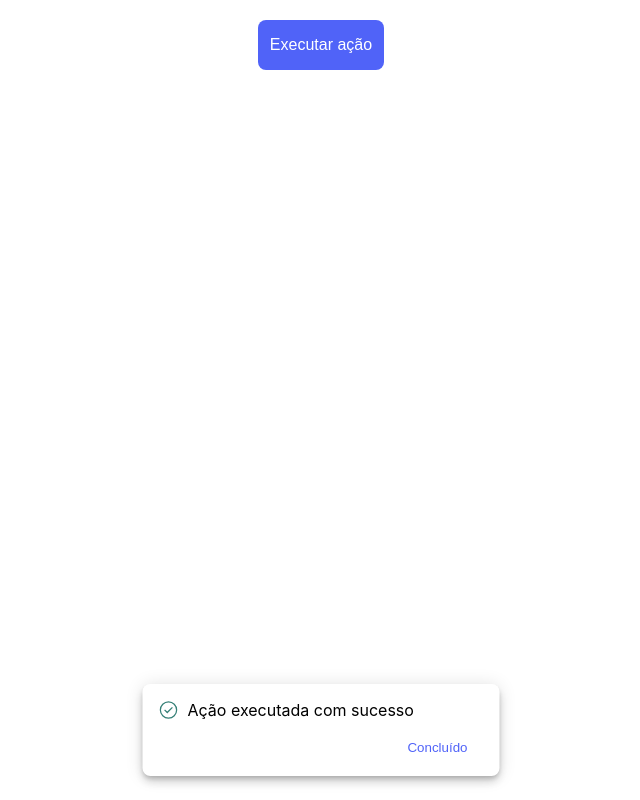
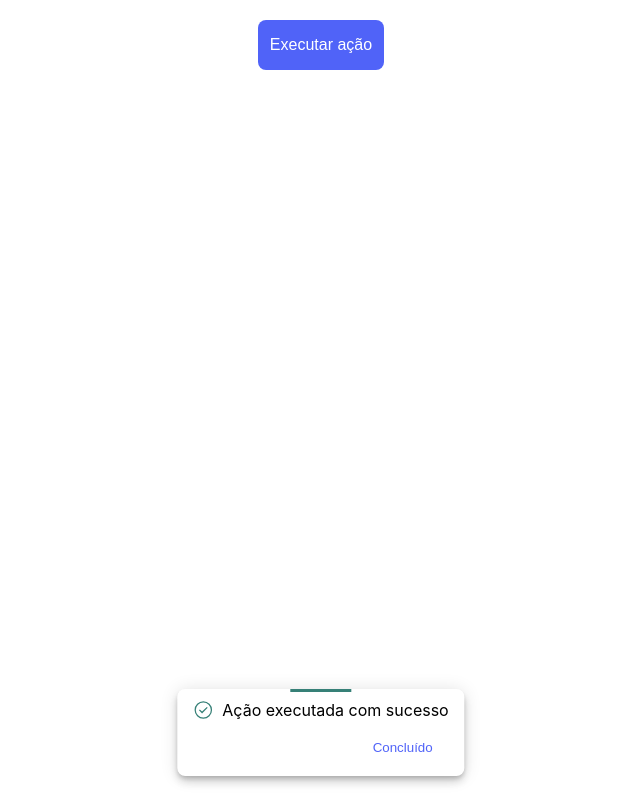
Before and after one commit to caiofgf/study-projects, a React (Create React App) app: page / in a window 1280 px wide. Both pictures are taken after a click on the button "Executar ação". Shown: the whole page, without its empty margins (319-959 px from the left). Built offline with nearby package versions, Linux system fonts and the light colour scheme.

Commit message:
creating color-bar and resolving some bugs

```diff
--- a/src/App.js
+++ b/src/App.js
@@ -11,7 +11,7 @@ function App() {
         snackBarButtonLabel="Concluído"
         type="success"
         id="my-snack-bar"
-        time={3000}
+        time={5000}
       />
     </div>
   );
--- a/src/components/SnackBar/SnackBar.css
+++ b/src/components/SnackBar/SnackBar.css
@@ -1,10 +1,11 @@
 .snack-bar {
     visibility: hidden;
     display: flex;
+    align-items: center;
     flex-direction: row;
     flex-wrap: wrap;
     align-items: flex-start;
-    padding: 8px 16px;
+    padding: 0px 16px 8px;
 
     max-width: 325px;
     box-shadow:
@@ -42,6 +43,20 @@
 @keyframes fadeout {
     from {bottom: 24px;}
     to {bottom: -100px;}
+}
+
+.color-bar {
+    background-color: black;
+    height: 3px;
+    width: 100%;
+    margin-left: auto;
+    margin-right: auto;
+    /* animation: close-color-bar 3s; */
+}
+
+@keyframes close-color-bar {
+    from {width: 100%}
+    to {width: 0%}
 }
 
 .content {
--- a/src/components/SnackBar/SnackBar.js
+++ b/src/components/SnackBar/SnackBar.js
@@ -2,20 +2,49 @@ import './SnackBar.css';
 import Button from '../Button/Button';
 
 const SnackBar = ({ text, snackBarButtonLabel, openButtonLabel, type, id, buttonFunction, time }) => {
+    const timeoutList = [];
+    const types = {
+        error: {
+            icon: (() => (<svg className="MuiSvgIcon-root jss6" style={{color: types.error.color}} focusable="false" viewBox="0 0 24 24" color="inherit" aria-hidden="true" fill="none" aria-label="[object Object]"><path fill="currentColor" d="M12 13.2l4.05 4.05 1.2-1.2L13.2 12l4.05-4.05-1.2-1.2L12 10.8 7.95 6.75l-1.2 1.2L10.8 12l-4.05 4.05 1.2 1.2L12 13.2z"></path><path fill="currentColor" fill-rule="evenodd" d="M1.5 12C1.5 6.15 6.15 1.5 12 1.5S22.5 6.15 22.5 12 17.85 22.5 12 22.5 1.5 17.85 1.5 12zM3 12c0 4.95 4.05 9 9 9s9-4.05 9-9-4.05-9-9-9-9 4.05-9 9z" clip-rule="evenodd"></path></svg>)),
+            color: "rgb(162, 63, 61)"
+        },
+        success: {
+            icon: (() => (<svg className="MuiSvgIcon-root jss14 success-icon" style={{color: types.success.color}} focusable="false" viewBox="0 0 24 24" color="inherit" aria-hidden="true" fill="none" aria-label="[object Object]"><path fill="currentColor" d="M10.5 16.06l-3.75-3.75 1.06-1.06 2.69 2.69 5.689-5.69 1.061 1.061-6.75 6.75z"></path><path fill="currentColor" d="M12 1.5a10.5 10.5 0 100 21 10.5 10.5 0 000-21zM12 21a9 9 0 110-18 9 9 0 010 18z"></path></svg>)),
+            color: "rgb(54, 128, 119)"
+        },
+        attention: {
+            icon: (() => (<svg className="MuiSvgIcon-root jss6 attention-icon" style={{color: types.attention.color}} focusable="false" viewBox="0 0 24 24" color="inherit" aria-hidden="true" fill="none" aria-label="[object Object]"><path fill="currentColor" d="M12.75 10.5V18h-1.5v-7.5h1.5zM12 6a1.125 1.125 0 100 2.25A1.125 1.125 0 0012 6z"></path><path fill="currentColor" d="M12 22.5a10.5 10.5 0 110-21 10.5 10.5 0 010 21zM12 3a9 9 0 100 18 9 9 0 000-18z"></path></svg>)),
+            color: "rgb(140, 116, 38)"
+        }
+    }
 
     function toggleSnackBar() {
         let elem = document.getElementById('my-snack-bar');
+        let colorBar = document.getElementById('color-bar');
         elem.classList.add('visible');
-        setTimeout(() => elem.classList.remove('visible'), time);
+        colorBar.style.animation = `close-color-bar ${time/1000}s .5s`;
+        timeoutList.push(setTimeout(() => {
+            elem.classList.remove('visible')
+        }, time));
         elem.classList.add('close');
-        setTimeout(() => {elem.classList.remove('close')}, time + 500);
+        timeoutList.push(setTimeout(() => {
+            elem.classList.remove('close');
+            colorBar.style.animation = "";
+        }, time + 500));
     }
 
     function closeSnackBar() {
         let elem = document.getElementById('my-snack-bar');
+        let colorBar = document.getElementById('color-bar');
         elem.classList.remove('visible');
         elem.classList.add('close');
-        setTimeout(() => {elem.classList.remove('close')}, 500);
+        setTimeout(() => {
+            elem.classList.remove('close');
+            colorBar.style.animation = "";
+            while (timeoutList.length) {
+                clearTimeout(timeoutList.pop());
+            }
+        }, 500);
     }
 
 
@@ -25,17 +54,11 @@ const SnackBar = ({ text, snackBarButtonLabel, openButtonLabel, type, id, button
             onClick={toggleSnackBar}
         >{openButtonLabel}</Button>
         <div className="snack-bar" id={id} >
+            <div className="color-bar" id="color-bar" style={{backgroundColor: types[type].color}}></div>
+            <div className="container">
                 <div className="content">
                     <div className="icon">
-                    {type === "error" &&
-                        <svg class="MuiSvgIcon-root jss6 error-icon" focusable="false" viewBox="0 0 24 24" color="inherit" aria-hidden="true" fill="none" aria-label="[object Object]"><path fill="currentColor" d="M12 13.2l4.05 4.05 1.2-1.2L13.2 12l4.05-4.05-1.2-1.2L12 10.8 7.95 6.75l-1.2 1.2L10.8 12l-4.05 4.05 1.2 1.2L12 13.2z"></path><path fill="currentColor" fill-rule="evenodd" d="M1.5 12C1.5 6.15 6.15 1.5 12 1.5S22.5 6.15 22.5 12 17.85 22.5 12 22.5 1.5 17.85 1.5 12zM3 12c0 4.95 4.05 9 9 9s9-4.05 9-9-4.05-9-9-9-9 4.05-9 9z" clip-rule="evenodd"></path></svg>
-                    }
-                    {type === "success" &&
-                        <svg class="MuiSvgIcon-root jss14 success-icon" focusable="false" viewBox="0 0 24 24" color="inherit" aria-hidden="true" fill="none" aria-label="[object Object]"><path fill="currentColor" d="M10.5 16.06l-3.75-3.75 1.06-1.06 2.69 2.69 5.689-5.69 1.061 1.061-6.75 6.75z"></path><path fill="currentColor" d="M12 1.5a10.5 10.5 0 100 21 10.5 10.5 0 000-21zM12 21a9 9 0 110-18 9 9 0 010 18z"></path></svg>
-                    }
-                    {type === "attention" &&
-                        <svg class="MuiSvgIcon-root jss6 attention-icon" focusable="false" viewBox="0 0 24 24" color="inherit" aria-hidden="true" fill="none" aria-label="[object Object]"><path fill="currentColor" d="M12.75 10.5V18h-1.5v-7.5h1.5zM12 6a1.125 1.125 0 100 2.25A1.125 1.125 0 0012 6z"></path><path fill="currentColor" d="M12 22.5a10.5 10.5 0 110-21 10.5 10.5 0 010 21zM12 3a9 9 0 100 18 9 9 0 000-18z"></path></svg>
-                    }
+                        {types[type].icon()}
                     </div>
                     <span>{text}</span>
                 </div>
@@ -43,6 +66,7 @@ const SnackBar = ({ text, snackBarButtonLabel, openButtonLabel, type, id, button
                     <button className="action-button" onClick={closeSnackBar} >{snackBarButtonLabel}</button>
                 </div>
             </div>
+        </div>
         </>
     );
 };
```
Lines whose indentation alone changed are shown as unchanged.
